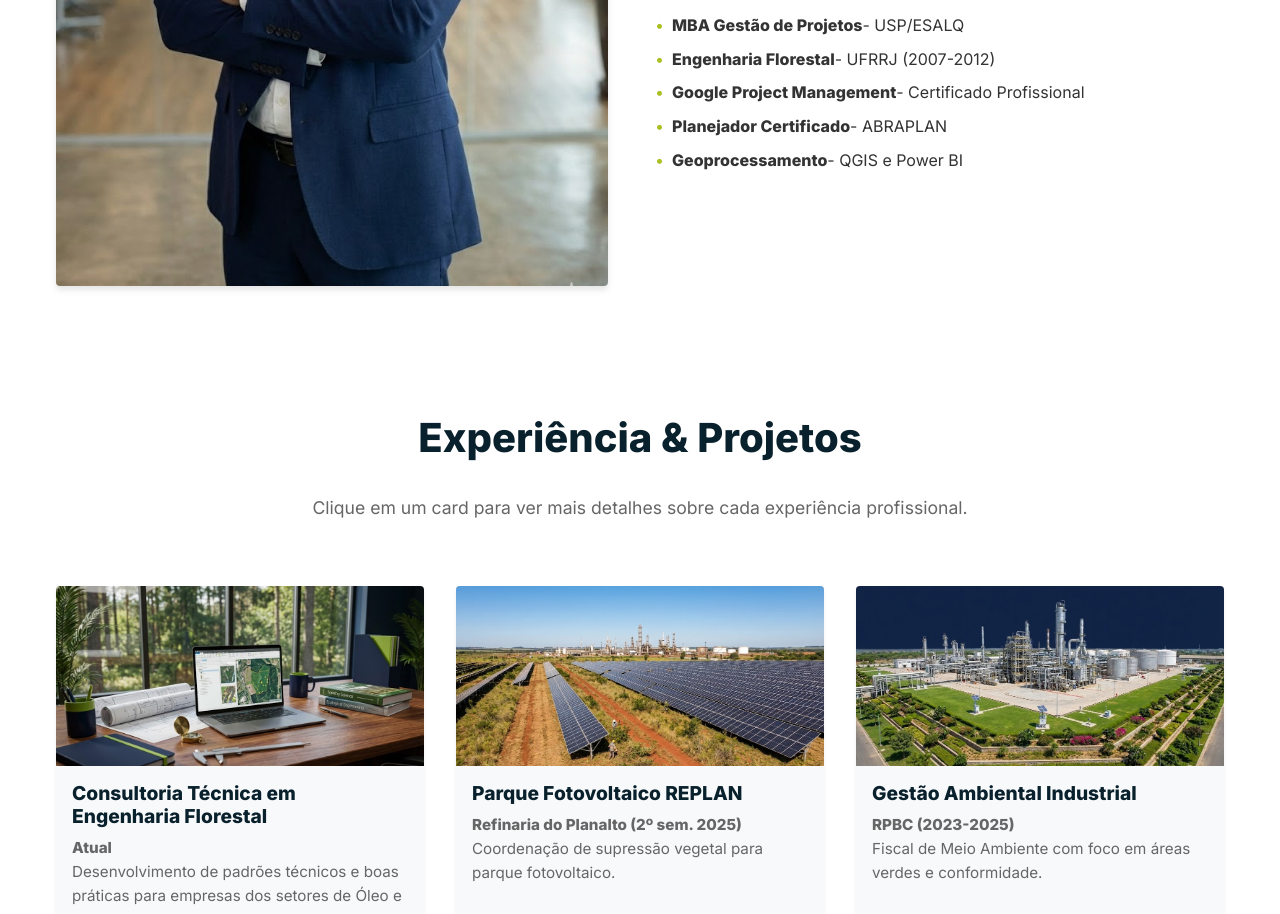
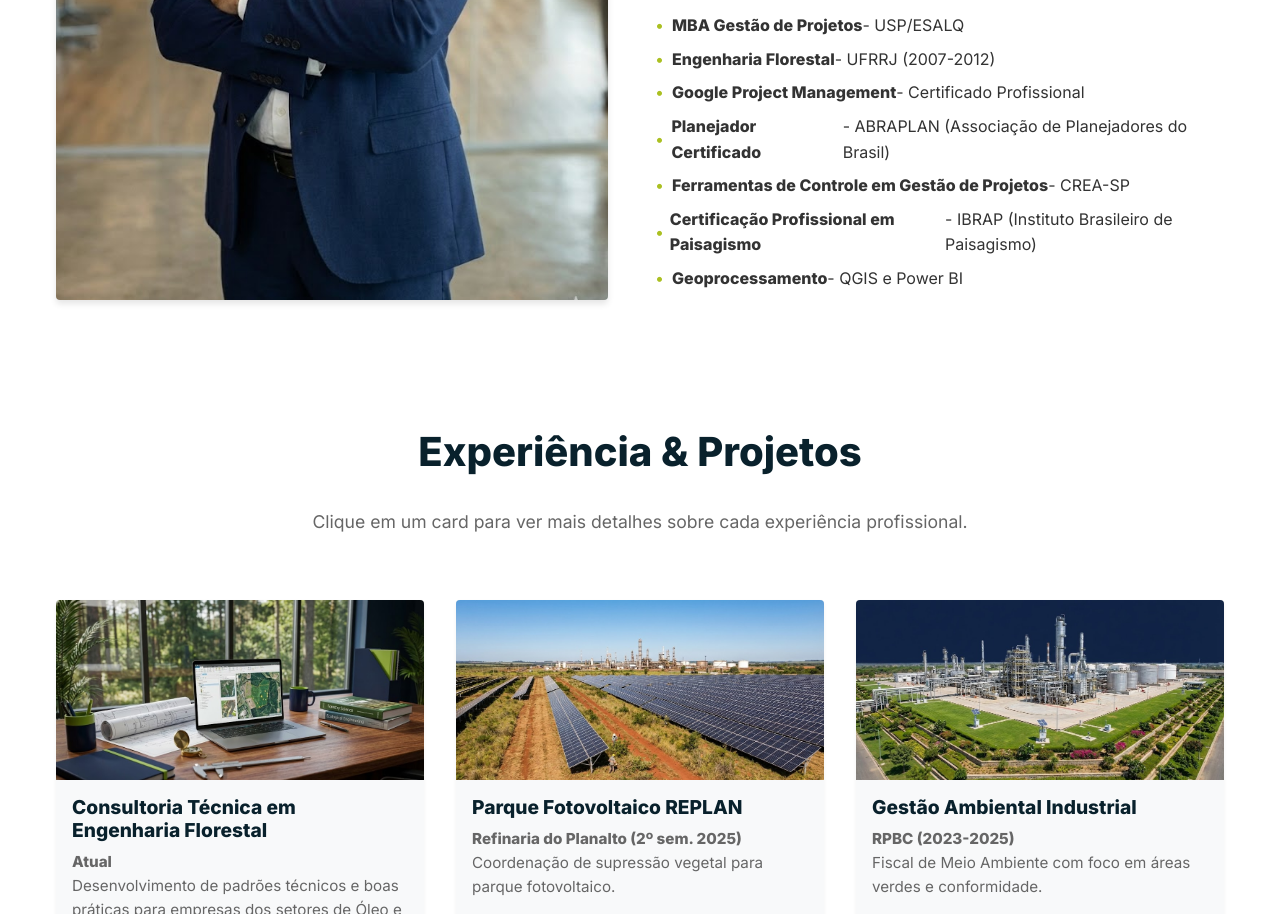
Before and after one commit to rfammon/StRafaelAmmon, a website: page index.html in a window 1280 px wide. Shown: the part 1433-2347 px from the top of the page. Drawn offline with Linux system fonts and the light colour scheme.

Commit message:
feat: adicionar certificacoes CREA-SP, IBRAP e expandir ABRAPLAN

```diff
--- a/index.html
+++ b/index.html
@@ -96,7 +96,11 @@
                         <li><strong>MBA Gestão de Projetos</strong> - USP/ESALQ</li>
                         <li><strong>Engenharia Florestal</strong> - UFRRJ (2007-2012)</li>
                         <li><strong>Google Project Management</strong> - Certificado Profissional</li>
-                        <li><strong>Planejador Certificado</strong> - ABRAPLAN</li>
+                        <li><strong>Planejador Certificado</strong> - ABRAPLAN (Associação de Planejadores do Brasil)
+                        </li>
+                        <li><strong>Ferramentas de Controle em Gestão de Projetos</strong> - CREA-SP</li>
+                        <li><strong>Certificação Profissional em Paisagismo</strong> - IBRAP (Instituto Brasileiro de
+                            Paisagismo)</li>
                         <li><strong>Geoprocessamento</strong> - QGIS e Power BI</li>
                     </ul>
                 </div>
```
